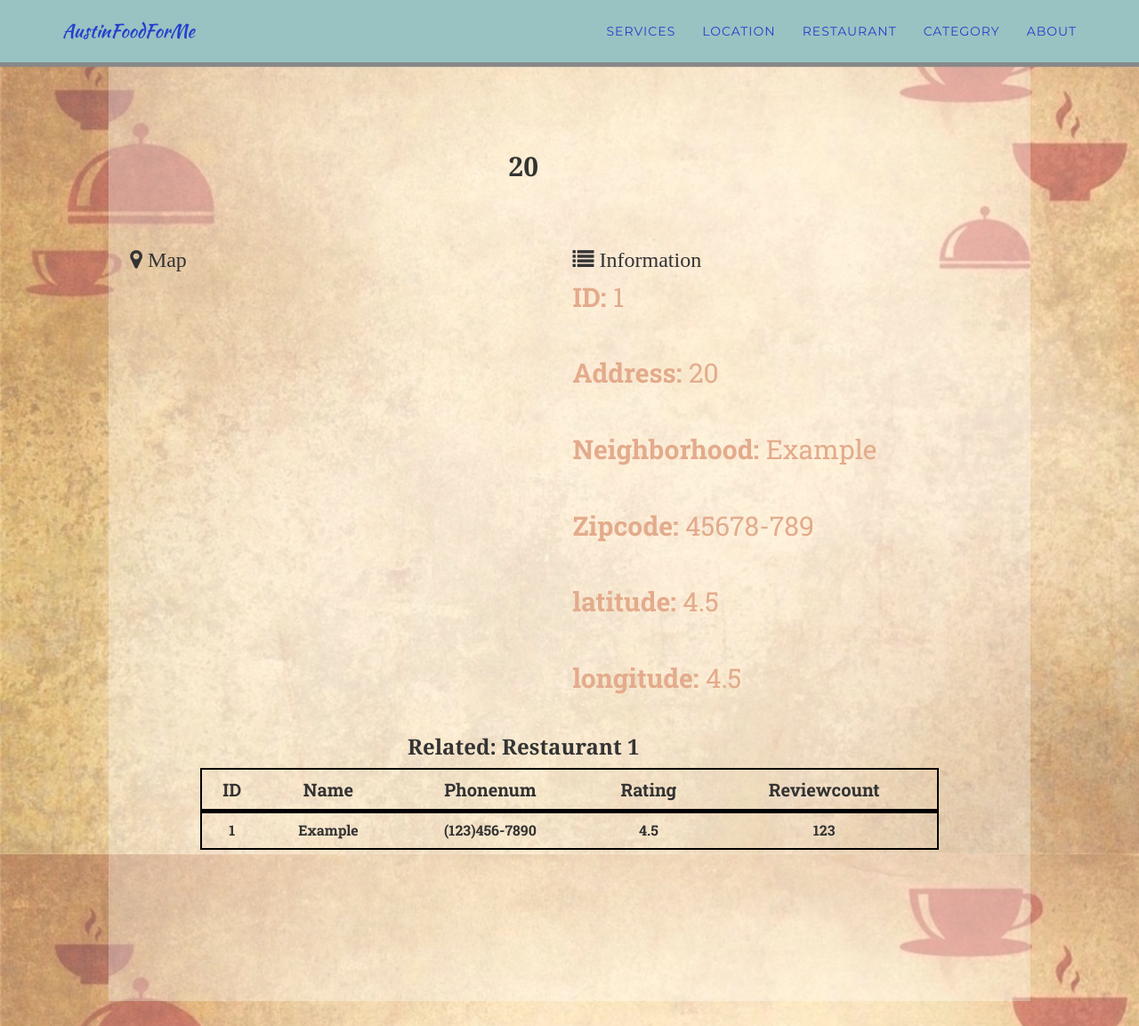
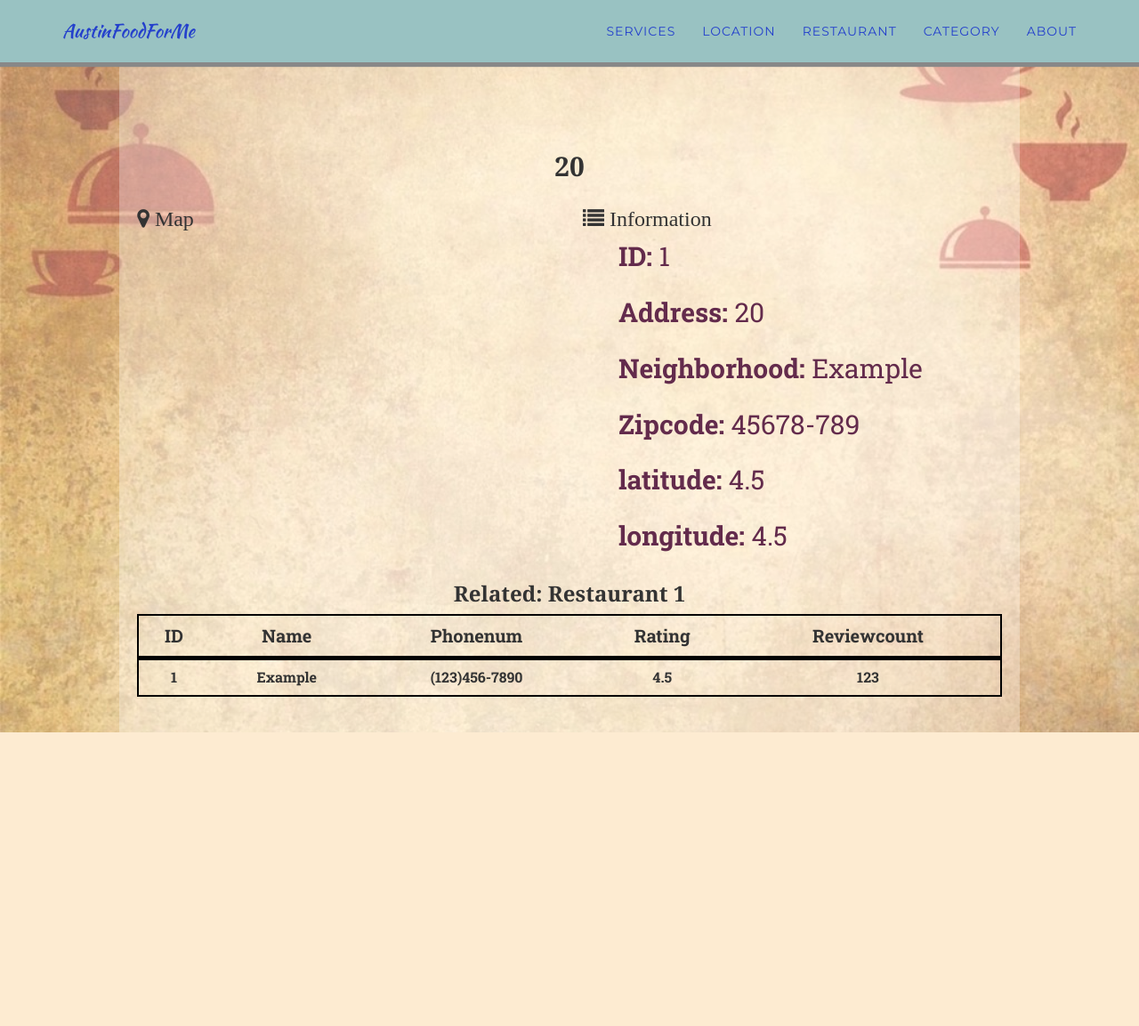
Before and after one commit to brockuniera/cs373-idb, a Flask app: page /location/1 in a window 1280 px wide. Shown: the whole page at 89% size. After the commit the page ends 823 px from the top, so only its background shows below. Run offline with Flask 2, Linux system fonts and the light colour scheme; some libraries are stand-ins or nearby versions; some web fonts are replaced.

Commit message:
css changes to elements on main/splash

```diff
--- a/app/static/css/agency.css
+++ b/app/static/css/agency.css
@@ -277,14 +277,16 @@ header .intro-text .intro-lead-in {
 
 .intro-link-outer {
     margin-top: 10px;
-    padding: 10px;
+    padding-top: 15px;
     text-decoration: bold;
+    white-space: nowrap;
 }
 
 .intro-link-outer .intro-link {
     margin-top: 10px;
     padding: 10px;
     color: white;
+    white-space: nowrap;
     text-decoration: bold;
     background: #8d3a5a;
     text-align: center;
--- a/app/static/css/custom.css
+++ b/app/static/css/custom.css
@@ -90,33 +90,15 @@
   list-style: none;
 }
 
-.page-heading-90 {
-  width:90%;
-  height:5%;
+.page_loca_map{
+    min-width:320px;
+    min-height:240px;
 }
 
-.page_loca_map{
-  width:100%;
-  height:70%;
-}
-
-.page-data-center {
-    margin-left: auto;
-    margin-right: auto;
-    width: 80%;
-}
-
-  .features {
-    display: -moz-flex;
-    display: -webkit-flex;
-    display: -ms-flex;
-    display: flex;
-    -moz-flex-wrap: wrap;
-    -webkit-flex-wrap: wrap;
-    -ms-flex-wrap: wrap;
-    flex-wrap: wrap;
-    margin: 0 0 2em 0;
+.features {
     background-color: rgba(255, 255, 255, .3);
+    padding:20px;
+    padding-top:150px;
   }
 
     .features article {
@@ -193,7 +175,7 @@
 li2
 {
     font-size: 30px;
-    color: #E3AB8C;
+    color: #632B4C;
 }
 
 subh{
@@ -206,8 +188,6 @@ subh{
 .space {
   margin-top: 330px;
 }
-
-
 
 #slideshow-wrap {
     display: block;
@@ -231,8 +211,8 @@ subh{
     position: relative;
 }
 
-#slideshow-inner>ul {
-    list-style: none;
+#slideshow-inner>uk {
+list-style: none;
     height: 100%;
     width: 500%;
     overflow: hidden;
@@ -244,7 +224,8 @@ subh{
     transition: left .8s cubic-bezier(0.77, 0, 0.175, 1);
 }
 
-#slideshow-inner>ul>li {
+#slideshow-inner>uk>lk {
+    list-style: none;
     width: 20%;
     height: 320px;
     float: left;
--- a/app/templates/location.html
+++ b/app/templates/location.html
@@ -25,34 +25,39 @@ google.maps.event.addDomListener(window, 'load', initialize);
 
 <!-- super() loads the header, pppbar and an open body tag -->
 {% block body %} {{super()}}
-
     <!-- The information about this particular location -->
-    <div class="col-md-10 col-md-offset-1">
+    <div class="col-md-12">
+    <div class="col-md-1" ></div>
+    <div class="col-md-10">
       <section class="features">
-      <h2 class="page-heading-90" align="center">{{locdict['address']}}</h2>
-        <article class="col-md-4">
-            <h3><span class="fa fa-map-marker"> Map</h3>
-           <div class="page_loca_map"id="googleMap"></div>
-        </article>
-        <article class="col-md-4">
+        <h2 class="center-text">{{locdict['address']}}</h2>
+        <div class="row">
+            <div class="col-md-6">
+              <h3><span class="fa fa-map-marker"> Map</span></h3>
+              <div class="page_loca_map" id="googleMap"></div>
+            </div>
+            <div class="col-md-6">
               <h3><span class="fa fa-list"> Information</h3>
-              <li2><b>ID:</b> {{locdict['id']}}</li>
+                <ul>
+                  <li2><b>ID:</b> {{locdict['id']}}</li2>
                   <br></br>
-              <li2><b>Address:</b> {{locdict['address']}}</li>
+                  <li2><b>Address:</b> {{locdict['address']}}</li2>
                   <br></br>
-              <li2><b>Neighborhood:</b> {{locdict['neighborhood']}}</li>
+                  <li2><b>Neighborhood:</b> {{locdict['neighborhood']}}</li2>
                   <br></br>
-              <li2><b>Zipcode:</b> {{locdict['zipcode']}}</li>
+                  <li2><b>Zipcode:</b> {{locdict['zipcode']}}</li2>
                   <br></br>
-              <li2><b>latitude:</b> {{locdict['latitude']}}</li>
+                  <li2><b>latitude:</b> {{locdict['latitude']}}</li2>
                   <br></br>
-              <li2><b>longitude:</b> {{locdict['longitude']}}</li>
-        </article>
+                  <li2><b>longitude:</b> {{locdict['longitude']}}</li2>
+                </ul>
+            </div>
+        </div>
 
         <!-- Table of related estaurants for this particular location -->
 
-        <h3 class="page-heading-90" align="center" >Related: Restaurant {{restdict['id']}}</h3>
-        <table class="table page-data-center" id="data-table">
+        <h3 class="center-text">Related: Restaurant {{restdict['id']}}</h3>
+        <table class="table" id="data-table">
           <thead>
             <tr>
               <th>ID</th>
@@ -74,7 +79,7 @@ google.maps.event.addDomListener(window, 'load', initialize);
         </table>
       </section>
     </div>
-
+    <div class="col-md-1" ></div>
     </div>
 {% endblock %}
 <!-- common_content.html closes the body and html tags -->
```
Also changed, not shown: app/templates/category.html (+24 -65 lines), app/templates/restaurant.html (+19 -10 lines). Lines whose indentation alone changed are shown as unchanged.
